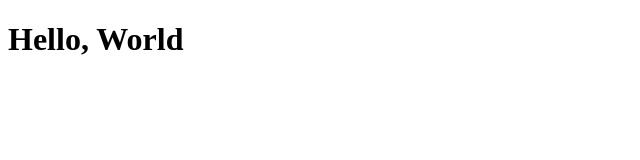
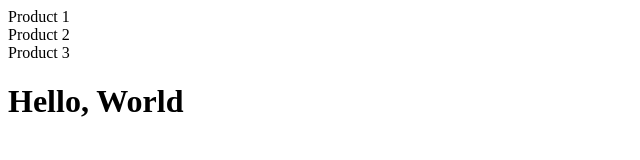
Before and after one commit to OmarAdelAttia/project-demo, a plain HTML site: page index.html in a window 1280 px wide. Shown: the whole page, without its empty margins (0-640 px from the left). Drawn offline with Linux system fonts and the light colour scheme.

Commit message:
added listing products

```diff
--- a/index.html
+++ b/index.html
@@ -10,6 +10,19 @@
 
 <body>
 
+    <div>
+        Product 1
+    </div>
+
+    <div>
+        Product 2
+    </div>
+
+    <div>
+        Product 3
+    </div>
+
+
     <h1>Hello, World</h1>
     <script src="app.js"></script>
 </body>
```
